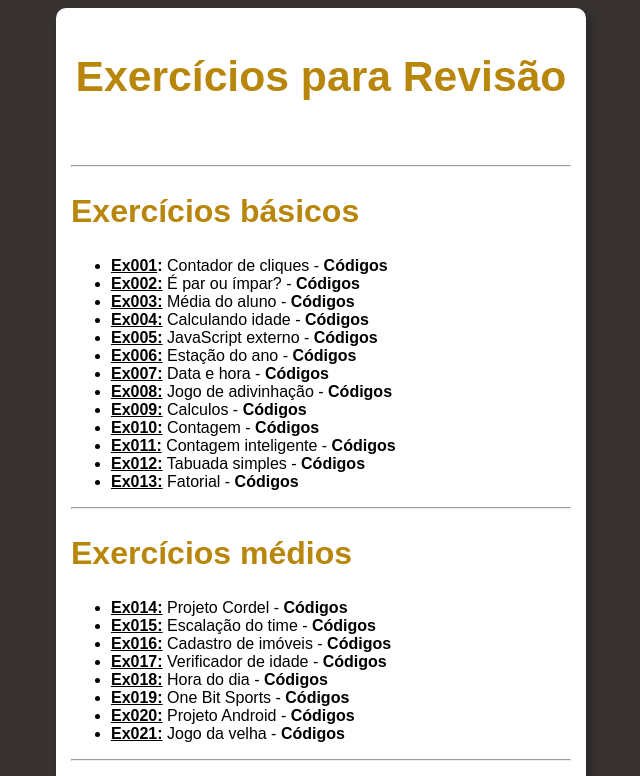
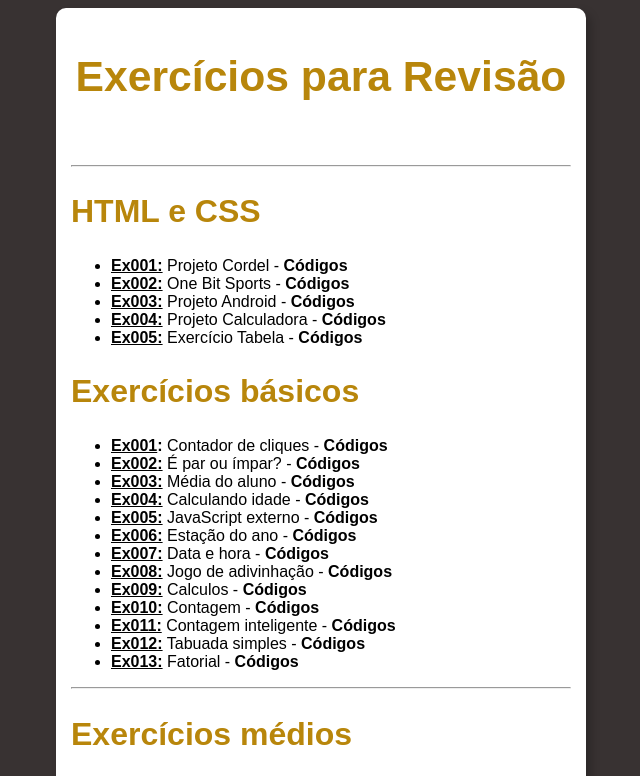
Before and after one commit to ThiagoRiosB/site-exercicios, a plain HTML site: page index.html in a window 1280 px wide. Shown: the top 776 px of the page, without its empty margins (319-959 px from the left). Drawn offline with Linux system fonts and the light colour scheme.

Commit message:
ajustando o site

```diff
--- a/index.html
+++ b/index.html
@@ -11,6 +11,14 @@
   <main>
     <h1>Exercícios para Revisão</h1><br>
     <hr>
+    <h2>HTML e CSS</h2>
+    <ul>
+      <li><strong><a href="https://thiagoriosb.github.io/projeto-cordel/" target="_blank">Ex001:</a></strong> Projeto Cordel - <strong><a href="https://github.com/ThiagoRiosB/projeto-cordel" target="_blank" class="code">Códigos</a></strong></li>
+      <li><strong><a href="https://thiagoriosb.github.io/projeto-onebitsports/" target="_blank">Ex002:</a></strong> One Bit Sports - <strong><a href="https://github.com/ThiagoRiosB/projeto-onebitsports" target="_blank" class="code">Códigos</a></strong></li>
+      <li><strong><a href="https://thiagoriosb.github.io/projeto-android-cursoemvideo/" target="_blank">Ex003:</a></strong> Projeto Android - <strong><a href="https://github.com/ThiagoRiosB/projeto-android-cursoemvideo" target="_blank" class="code">Códigos</a></strong></li>
+      <li><strong><a href="https://thiagoriosb.github.io/projeto-calculadora/" target="_blank">Ex004:</a></strong> Projeto Calculadora - <strong><a href="https://github.com/ThiagoRiosB/projeto-calculadora" target="_blank" class="code">Códigos</a></li></strong>
+      <li><strong><a href="https://thiagoriosb.github.io/exercicio-tabelas/" target="_blank">Ex005:</a></strong> Exercício Tabela - <strong><a href="https://github.com/ThiagoRiosB/exercicio-tabelas/" target="_blank" class="code">Códigos</a></li></strong>
+    </ul>
     <h2>Exercícios básicos</h2>
     <ul>
       <li><a href="https://gustavoguanabara.github.io/javascript/exercicios/ex009/index.html" target="_blank"><strong>Ex001</a>: </strong>Contador de cliques - <strong><a href="https://github.com/gustavoguanabara/javascript/tree/master/exercicios/ex009" target="_blank" class="code">Códigos</a></strong></li>
@@ -30,13 +38,11 @@
     <hr>
     <h2>Exercícios médios</h2>
     <ul>
-      <li><strong><a href="https://thiagoriosb.github.io/projeto-cordel/" target="_blank">Ex014:</a></strong> Projeto Cordel - <strong><a href="https://github.com/ThiagoRiosB/projeto-cordel" target="_blank" class="code">Códigos</a></strong></li>
+
       <li><strong><a href="https://thiagoriosb.github.io/exercicio-escalacaotime/" target="_blank">Ex015:</a></strong> Escalação do time - <strong><a href="https://github.com/ThiagoRiosB/exercicio-escalacaotime" target="_blank" class="code">Códigos</a></strong></li>
       <li><strong><a href="https://thiagoriosb.github.io/exercicio-cadastro-de-imovel/" target="_blank">Ex016:</a></strong> Cadastro de imóveis - <strong><a href="https://github.com/ThiagoRiosB/exercicio-cadastro-de-imovel" target="_blank" class="code">Códigos</a></strong></li>
       <li><strong><a href="https://thiagoriosb.github.io/exercicio-verificar-idade/" target="_blank">Ex017:</a></strong> Verificador de idade - <strong><a href="https://github.com/ThiagoRiosB/exercicio-verificar-idade" target="_blank" class="code">Códigos</a></strong></li>
       <li><strong><a href="https://thiagoriosb.github.io/exercicio-hora-do-dia/" target="_blank">Ex018:</a></strong> Hora do dia - <strong><a href="https://github.com/ThiagoRiosB/exercicio-hora-do-dia" target="_blank" class="code">Códigos</a></strong></li>
-      <li><strong><a href="https://thiagoriosb.github.io/projeto-onebitsports/" target="_blank">Ex019:</a></strong> One Bit Sports - <strong><a href="https://github.com/ThiagoRiosB/projeto-onebitsports" target="_blank" class="code">Códigos</a></strong></li>
-      <li><strong><a href="https://thiagoriosb.github.io/projeto-android-cursoemvideo/" target="_blank">Ex020:</a></strong> Projeto Android - <strong><a href="https://github.com/ThiagoRiosB/projeto-android-cursoemvideo" target="_blank" class="code">Códigos</a></strong></li>
       <li><strong><a href="https://thiagoriosb.github.io/projeto-jogodavelha/" target="_blank">Ex021:</a></strong> Jogo da velha - <strong><a href="https://github.com/ThiagoRiosB/projeto-jogodavelha" target="_blank" class="code">Códigos</a></li></strong>
     </ul>
     <hr>
```
